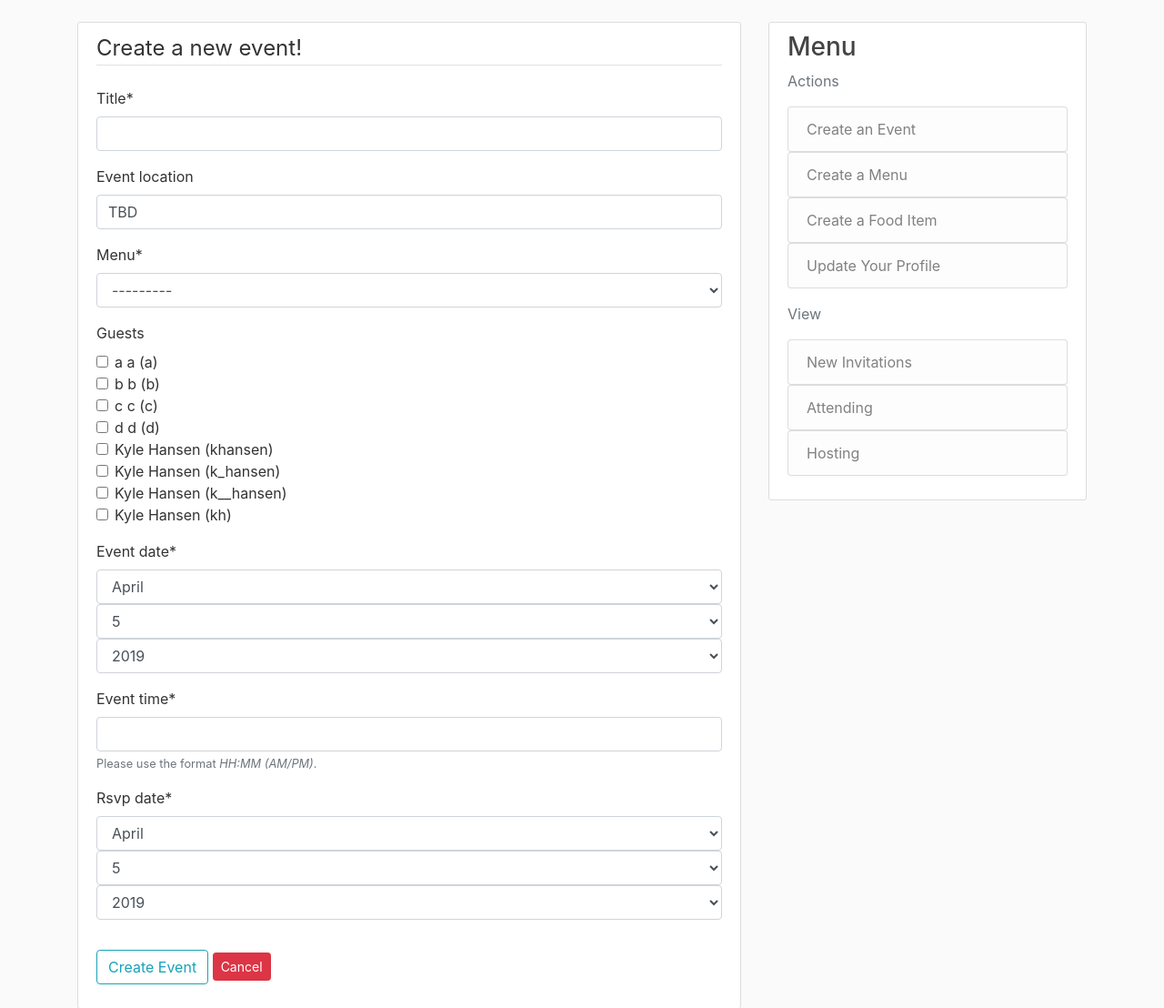
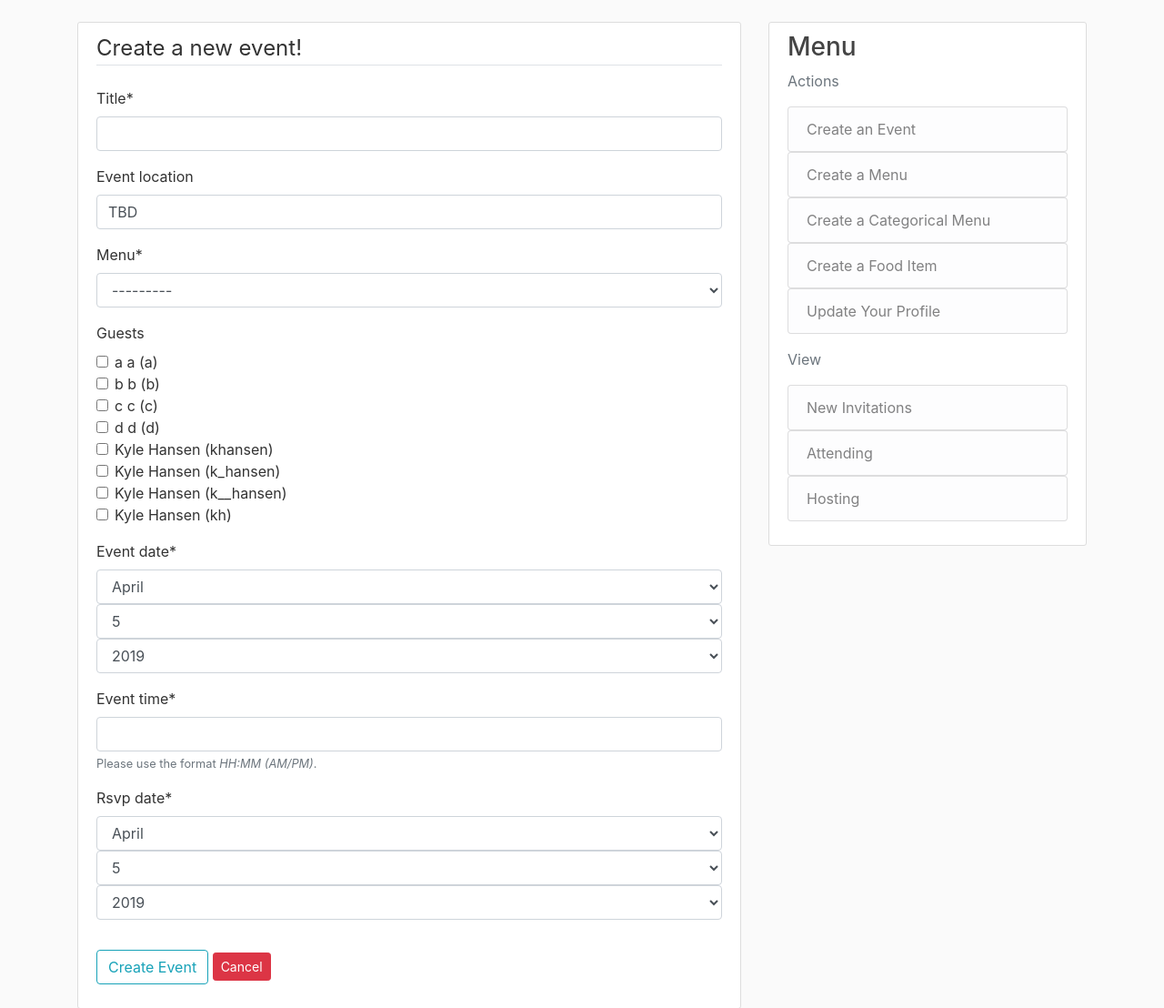
Before and after one commit to kylhansen/hosTable, a Django app: page /events/create/ in a window 1280 px wide. Shown: the part 56-1164 px from the top of the page at 91% size. Run offline with Django 3.2, Linux system fonts and the light colour scheme; a user stored in the database is signed in; data comes from the database, SQL or seed files in the repository; both versions use the stored data as it was after the commit; parts of the project's set-up code (start-up, migrations or seed data) failed here and were passed over; some libraries are stand-ins or nearby versions.

Commit message:
category menu functionality

```diff
--- a/events/models.py
+++ b/events/models.py
@@ -42,8 +42,8 @@ class Invitation(models.Model):
         if self.food:
             if not self.attending:
                 raise ValidationError({'attending': 'A guest must attend in order to sign up for a food item.'})
-            if not self.food in self.event.menu.foods.all():
-                raise ValidationError({'food': 'The specified food item does not exist in the menu for this event.'})
+            #if not self.food in self.event.menu.foods.all():
+            #    raise ValidationError({'food': 'The specified food item does not exist in the menu for this event.'})
 
     def __str__(self):
         return ('Event: ' + self.event.title + ' -- Guest: ' + self.guest.username)
--- a/events/templates/events/view.html
+++ b/events/templates/events/view.html
@@ -81,7 +81,7 @@
                     You are not signed up to bring anything.
                 </h4>
                 <p>
-                    <a href="{% url 'event-response-food' invitation_id %}">Sign up here.</a>
+                    <a href="{% url 'event-response-food' RSVP_id %}">Sign up here.</a>
                 </p>
             {% endif %}
         </div>
--- a/events/views.py
+++ b/events/views.py
@@ -1,5 +1,7 @@
 # events/views.py
 
+import operator
+from functools import reduce
 from django.shortcuts import render, redirect, reverse
 from django.db.models import Q
 from django.contrib import messages
@@ -9,7 +11,7 @@ from django import forms
 from .models import Event, Invitation
 from .forms import EventCreateForm, InvitationResponseForm, InvitationFoodForm, EventUpdateForm
 from users.models import Profile, RestrictionTag
-from menus.models import Food
+from menus.models import Food, Proportion
 from django.views.generic import (
     ListView,
     DetailView,
@@ -203,9 +205,37 @@ class InvitationFoodView(LoginRequiredMixin, UserPassesTestMixin, UpdateView):
 
     def get_form_kwargs(self, **kwargs):
         kwargs = super(InvitationFoodView, self).get_form_kwargs()
-        menu_foods = self.get_object().event.menu.foods.all()
         invitations = Invitation.objects.filter(event=self.get_object().event).filter(food__isnull=False)
-        used_foods = menu_foods.filter(id__in=invitations.values_list('food')).distinct()
-        foods = menu_foods.exclude(id__in=[food.id for food in used_foods])
-        kwargs.update({'foods': foods})
+        menu = self.get_object().event.menu
+        menu_foods = menu.foods.all()
+        menu_proportions = Proportion.objects.filter(menu=menu)
+        if menu_proportions:
+            tags = get_valid_tags(menu, menu_proportions)
+            foods = Food.objects.filter(creator=self.request.user, tags__in=tags).distinct()
+            kwargs.update({'foods': foods})
+        else:
+            used_foods = menu_foods.filter(id__in=invitations.values_list('food')).distinct()
+            foods = menu_foods.exclude(id__in=[food.id for food in used_foods])
+            kwargs.update({'foods': foods})
+
         return kwargs
+
+
+def get_valid_tags(menu, menu_proportions):
+    # Returns a set of tag ids that will be considered "valid"
+    #   a valid tag is one which does not already have too many
+    #   sign ups on that tag already.
+    # How is this determined? TBD
+
+    # Potential ways to determine:
+    # 1) if tag "A" has a value of "x",
+    #       "A" can only get "x" items before it is no longer valid,
+    #       or until all other tags fulfill their limit, then the cycle begins again
+
+    menu_tags = menu_proportions.values_list('tag').all()
+    # Is there a better way to do this?
+    tags = set()
+    for tag_tuple in menu_tags:
+        for tag in tag_tuple:
+            tags.add(tag)
+    return tags
--- a/menus/models.py
+++ b/menus/models.py
@@ -31,3 +31,6 @@ class Proportion(models.Model):
     tag = TaggableManager()
     proportion = models.IntegerField()
     menu = models.ForeignKey(Menu, on_delete=models.CASCADE, blank=True, null=True)
+
+    def __str__(self):
+        return str(self.menu) + " " + str(self.id)
--- a/templates/base.html
+++ b/templates/base.html
@@ -91,6 +91,17 @@
                   </li>
                 </a>
 
+                <!-- Create Menu -->
+                {% if user.is_authenticated %}
+                <a href="{% url 'menu-proportion-create' %}">
+                {% else %}
+                <a href="{% url 'user-login' %}">
+                {% endif %}
+                  <li class="list-group-item list-group-item-light">
+                    Create a Categorical Menu
+                  </li>
+                </a>
+
                 <!-- Create Food -->
                 {% if user.is_authenticated %}
                 <a href="{% url 'menu-food-create' %}">
```
Also changed, not shown: db.sqlite3.
